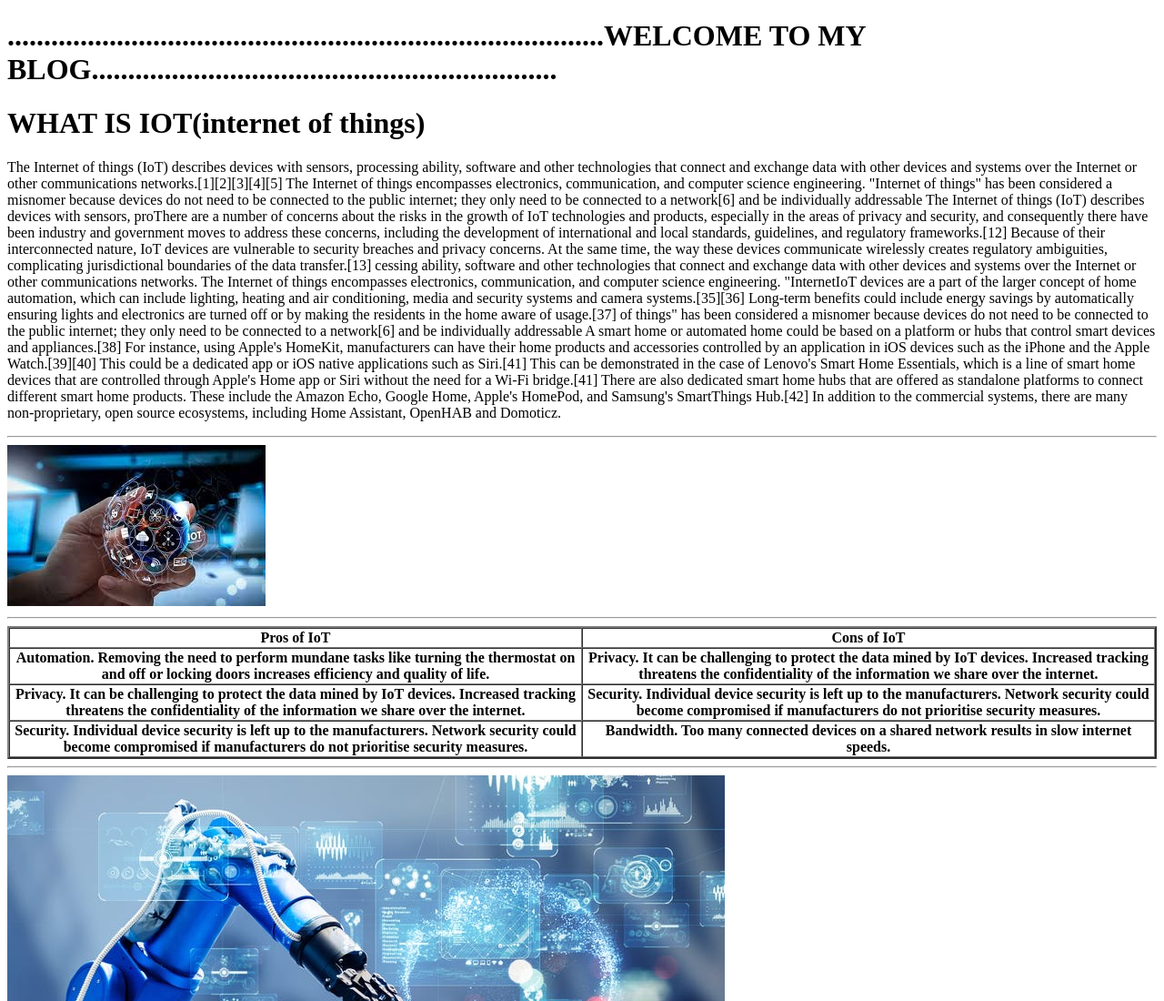
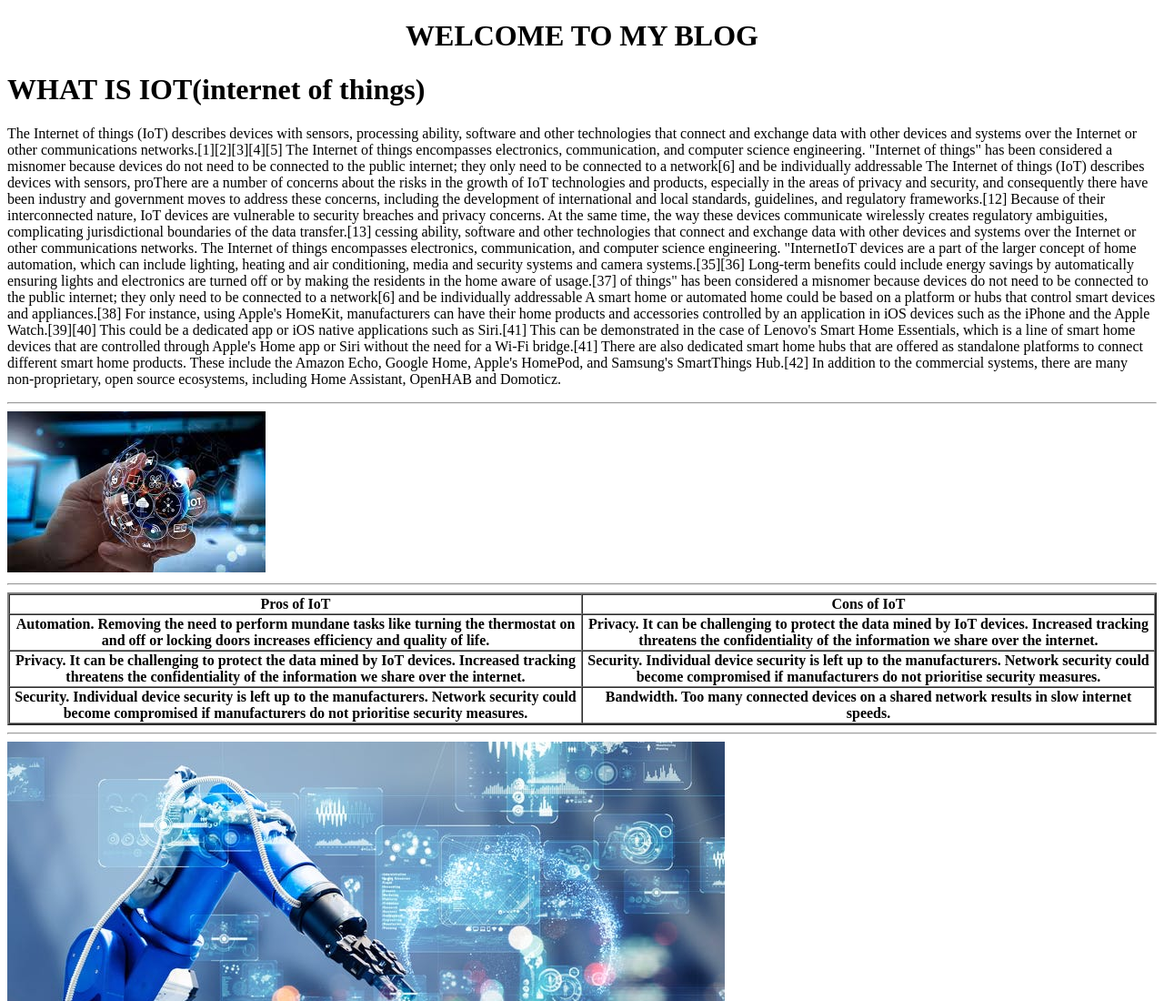
Before and after one commit to CHANDUKONNE/blog, a plain HTML site: page index.html in a window 1280 px wide. Shown: the top 1100 px of the page at 91% size. Drawn offline with Linux system fonts and the light colour scheme.

Commit message:
first commit

```diff
--- a/index.html
+++ b/index.html
@@ -6,7 +6,7 @@
     <title>chandu devloper</title>
 </head>
 </video>
-    <h1>..................................................................................WELCOME TO MY BLOG................................................................</h1>
+    <h1 align="center">WELCOME TO MY BLOG</h1>
     <h1>WHAT IS IOT(internet of things)</h1>
     <p>The Internet of things (IoT) describes devices with sensors, processing ability, software and other technologies that connect and exchange data with other devices and systems over the Internet or other communications networks.[1][2][3][4][5] The Internet of things encompasses electronics, communication, and computer science engineering. "Internet of things" has been considered a misnomer because devices do not need to be connected to the public internet; they only need to be connected to a network[6] and be individually addressable
     The Internet of things (IoT) describes devices with sensors, proThere are a number of concerns about the risks in the growth of IoT technologies and products, especially in the areas of privacy and security, and consequently there have been industry and government moves to address these concerns, including the development of international and local standards, guidelines, and regulatory frameworks.[12] Because of their interconnected nature, IoT devices are vulnerable to security breaches and privacy concerns. At the same time, the way these devices communicate wirelessly creates regulatory ambiguities, complicating jurisdictional boundaries of the data transfer.[13]
```
